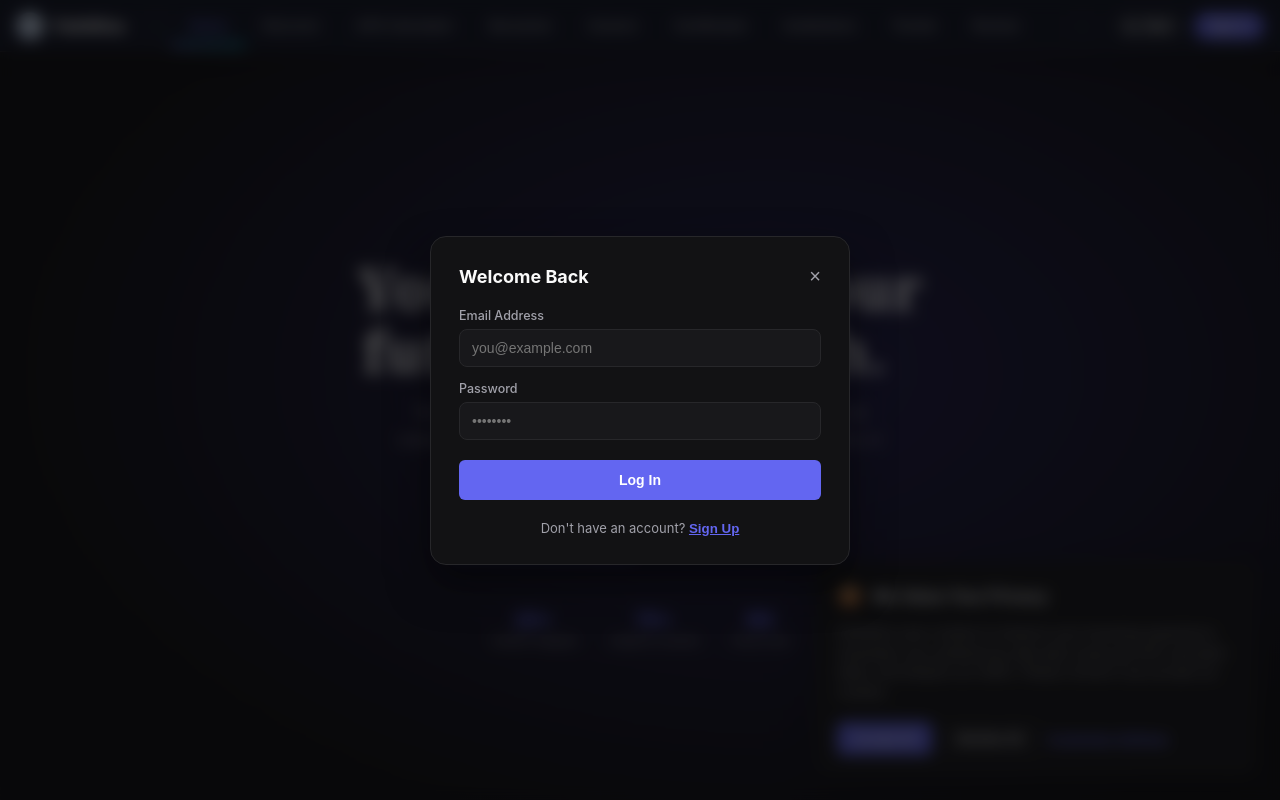
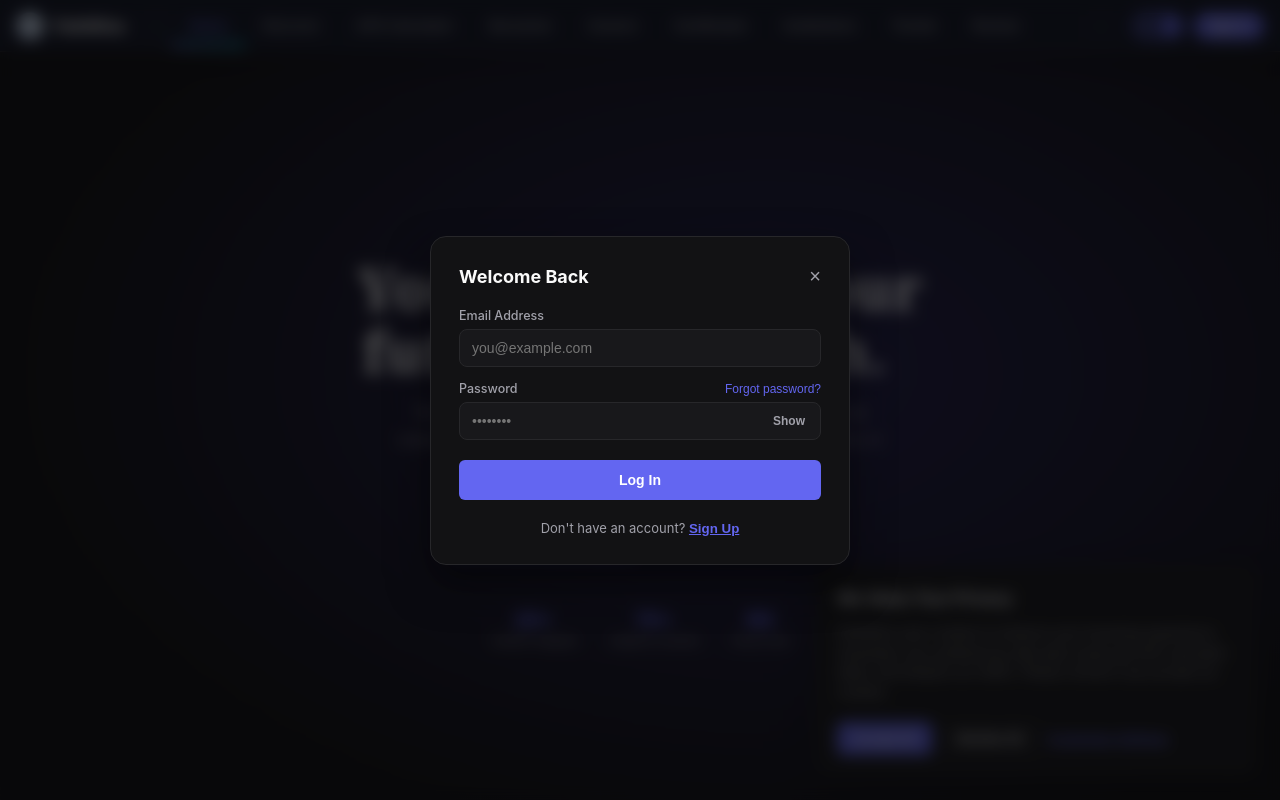
Before and after one commit to ngobeni2302-alt/PathWayZA, a React (Vite) app: page / in a window 1280 px wide. Both pictures are taken after a click on the button "Sign In". Shown: the top 800 px of the page. Built offline with nearby package versions, Linux system fonts and the light colour scheme.

Commit message:
Signup and login error resolving

```diff
--- a/PathwayZA.jsx
+++ b/PathwayZA.jsx
@@ -705,31 +705,36 @@ function ThemeToggle({ dark, setDark }) {
     <button
       onClick={() => setDark(d => !d)}
       title={dark ? "Switch to Light Mode" : "Switch to Dark Mode"}
-      style={{
-        width: 44,
-        height: 24,
-        borderRadius: 12,
-        background: dark ? "#6366F1" : "#94A3B8",
+      aria-label="Toggle theme mode"
+      style={{
+        width: 52,
+        height: 26,
+        borderRadius: 13,
+        background: dark ? "rgba(99, 102, 241, 0.35)" : "rgba(203, 213, 225, 0.8)",
+        border: dark ? "1px solid #6366F1" : "1px solid #94A3B8",
         position: "relative",
         cursor: "pointer",
-        transition: "background 0.3s ease",
-        border: "none",
-        padding: 0,
+        transition: "all 0.3s ease",
+        padding: "0 5px",
         outline: "none",
         display: "flex",
-        alignItems: "center"
-      }}
-    >
+        alignItems: "center",
+        justifyContent: "space-between",
+        boxShadow: dark ? "0 0 10px rgba(99,102,241,0.2)" : "none"
+      }}
+    >
+      <CiLight size={14} style={{ color: dark ? "#94A3B8" : "#EA580C" }} />
+      <FaMoon size={11} style={{ color: dark ? "#818CF8" : "#94A3B8" }} />
       <div
         style={{
-          width: 18,
-          height: 18,
+          width: 20,
+          height: 20,
           borderRadius: "50%",
-          background: "#FFFFFF",
+          background: dark ? "#6366F1" : "#FFFFFF",
           position: "absolute",
-          top: 3,
-          left: dark ? 23 : 3,
-          transition: "left 0.25s cubic-bezier(0.4, 0, 0.2, 1)",
+          top: 2,
+          left: dark ? 28 : 2,
+          transition: "left 0.25s cubic-bezier(0.4, 0, 0.2, 1), background 0.25s ease",
           boxShadow: "0 1px 4px rgba(0,0,0,0.3)"
         }}
       />
@@ -3039,35 +3044,7 @@ function SystemTabNav({ tabs, activeTab, onTabSelect, T, dark, setDark, user, se
       {/* Theme Toggle & User Auth */}
       <div className="desktop-brand-header" style={{ marginLeft: 16, flexShrink: 0, display: "flex", alignItems: "center", gap: 10 }}>
         {setDark && (
-          <button
-            onClick={() => setDark(!dark)}
-            aria-label="Toggle dark mode"
-            style={{
-              background: dark ? "rgba(255,255,255,0.08)" : "rgba(0,0,0,0.06)",
-              border: `1px solid ${T.border}`,
-              borderRadius: 20,
-              padding: "5px 12px",
-              fontSize: 12,
-              fontWeight: 600,
-              color: T.chalk,
-              cursor: "pointer",
-              display: "flex",
-              alignItems: "center",
-              gap: 6
-            }}
-          >
-            {dark ? (
-              <>
-                <FaMoon size={12} />
-                <span>Dark</span>
-              </>
-            ) : (
-              <>
-                <CiLight size={14} style={{ strokeWidth: 0.5 }} />
-                <span>Light</span>
-              </>
-            )}
-          </button>
+          <ThemeToggle dark={dark} setDark={setDark} />
         )}
 
         {/* User Account Controls */}
@@ -3256,7 +3233,6 @@ function CookieConsentBanner({ T, dark, onAccept }) {
       {!showCustomize ? (
         <div style={{ display: "flex", flexDirection: "column", gap: 16 }}>
           <div style={{ display: "flex", alignItems: "center", gap: 10 }}>
-            <span style={{ fontSize: 20 }}>🍪</span>
             <h3 style={{ fontSize: 16, fontWeight: 700, margin: 0 }}>We Value Your Privacy</h3>
           </div>
           <p style={{ fontSize: 13, color: T.muted, lineHeight: 1.5, margin: 0 }}>
@@ -3278,7 +3254,6 @@ function CookieConsentBanner({ T, dark, onAccept }) {
         <div style={{ display: "flex", flexDirection: "column", gap: 16 }}>
           <div style={{ display: "flex", alignItems: "center", justifyContent: "space-between" }}>
             <div style={{ display: "flex", alignItems: "center", gap: 10 }}>
-              <span style={{ fontSize: 20 }}>⚙️</span>
               <h3 style={{ fontSize: 16, fontWeight: 700, margin: 0 }}>Customize Preferences</h3>
             </div>
             <button className="cookie-btn-link" onClick={() => setShowCustomize(false)} style={{ color: T.muted, background: "none", border: "none", cursor: "pointer", fontSize: 13 }}>
@@ -3339,11 +3314,36 @@ function CookieConsentBanner({ T, dark, onAccept }) {
   );
 }
 
+// ── AUTH ERROR HELPER ────────────────────────────────────────────────────────
+const formatAuthError = (err) => {
+  if (!err) return "An unexpected error occurred.";
+  const msg = typeof err === "string" ? err : err.message || "";
+  const lower = msg.toLowerCase();
+
+  if (lower.includes("rate limit") || lower.includes("over_email_send_rate_limit") || lower.includes("email rate limit")) {
+    return "Email send limit reached. Please wait a few minutes before trying again, or log in if you already registered.";
+  }
+  if (lower.includes("invalid login credentials") || lower.includes("invalid_credentials")) {
+    return "Invalid email address or password. Please check your details and try again.";
+  }
+  if (lower.includes("user already registered") || lower.includes("already registered") || lower.includes("user_already_exists")) {
+    return "An account with this email address already exists. Please log in instead.";
+  }
+  if (lower.includes("email not confirmed") || lower.includes("email_not_confirmed")) {
+    return "Your email address has not been verified yet. Please check your inbox for the verification email.";
+  }
+  if (lower.includes("password should be at least")) {
+    return "Password does not meet length requirements.";
+  }
+  return msg;
+};
+
 // ── AUTH MODAL ────────────────────────────────────────────────────────────────
 function AuthModal({ T, isOpen, onClose }) {
-  const [isSignUp, setIsSignUp] = useState(false);
+  const [mode, setMode] = useState("signin"); // "signin" | "signup" | "forgot"
   const [email, setEmail] = useState("");
   const [password, setPassword] = useState("");
+  const [showPassword, setShowPassword] = useState(false);
   const [profileSetup, setProfileSetup] = useState(false);
   const [userId, setUserId] = useState(null);
 
@@ -3359,6 +3359,7 @@ function AuthModal({ T, isOpen, onClose }) {
     if (isOpen) {
       setEmail("");
       setPassword("");
+      setShowPassword(false);
       setProfileSetup(false);
       setUserId(null);
       setProfileName("");
@@ -3366,10 +3367,33 @@ function AuthModal({ T, isOpen, onClose }) {
       setProfileProvince("Gauteng");
       setError(null);
       setInfo(null);
-    }
-  }, [isOpen, isSignUp]);
+      setMode("signin");
+    }
+  }, [isOpen]);
 
   if (!isOpen) return null;
+
+  const handleForgotPassword = async (e) => {
+    e.preventDefault();
+    setError(null);
+    setInfo(null);
+    if (!email) {
+      setError("Please enter your email address.");
+      return;
+    }
+    setLoading(true);
+    try {
+      const { error: resetErr } = await supabase.auth.resetPasswordForEmail(email, {
+        redirectTo: window.location.origin
+      });
+      if (resetErr) throw resetErr;
+      setInfo("Password reset link sent! Check your email inbox.");
+    } catch (err) {
+      setError(formatAuthError(err));
+    } finally {
+      setLoading(false);
+    }
+  };
 
   const handleSubmit = async (e) => {
     e.preventDefault();
@@ -3377,13 +3401,13 @@ function AuthModal({ T, isOpen, onClose }) {
     setInfo(null);
     setLoading(true);
 
-    if (!email || !password) {
-      setError("Please fill in all fields.");
+    if (!email || (!password && mode !== "forgot")) {
+      setError("Please fill in all required fields.");
       setLoading(false);
       return;
     }
 
-    if (isSignUp) {
+    if (mode === "signup") {
       const minLength = 8;
       const hasUpperCase = /[A-Z]/.test(password);
       const hasLowerCase = /[a-z]/.test(password);
@@ -3391,26 +3415,27 @@ function AuthModal({ T, isOpen, onClose }) {
       const hasSpecial = /[!@#$%^&*(),.?":{}|<>]/.test(password);
 
       if (password.length < minLength || !hasUpperCase || !hasLowerCase || !hasNumber || !hasSpecial) {
-        setError("Password must be at least 8 characters long and contain at least one uppercase letter (A-Z), one lowercase letter (a-z), one number (0-9), and one special character (e.g. !, @, #, $, %).");
+        setError("Password must be at least 8 characters long and contain uppercase, lowercase, a number, and a special character.");
         setLoading(false);
         return;
       }
-    } else {
-      if (password.length < 6) {
-        setError("Password must be at least 6 characters.");
-        setLoading(false);
-        return;
-      }
     }
 
     try {
-      if (isSignUp) {
+      if (mode === "signup") {
         const { data, error: signUpErr } = await supabase.auth.signUp({
           email,
           password
         });
 
         if (signUpErr) throw signUpErr;
+
+        // Check if user already exists (Supabase returns data.user with empty identities array when email obfuscation is on)
+        if (data?.user?.identities && data.user.identities.length === 0) {
+          setError("An account with this email address already exists. Please log in instead.");
+          setLoading(false);
+          return;
+        }
 
         if (data?.user) {
           setUserId(data.user.id);
@@ -3431,7 +3456,7 @@ function AuthModal({ T, isOpen, onClose }) {
         }
       }
     } catch (err) {
-      setError(err.message || "An unexpected error occurred.");
+      setError(formatAuthError(err));
     } finally {
       setLoading(false);
     }
@@ -3456,17 +3481,23 @@ function AuthModal({ T, isOpen, onClose }) {
         province: profileProvince
       });
 
-      setInfo("Profile saved! Logging you in...");
-
-      // Automatically sign in the user using the email and password they just registered with
+      // Check if session is already active
+      const { data: sessionData } = await supabase.auth.getSession();
+      if (sessionData?.session) {
+        setInfo("Profile saved! Welcome to PathWise.");
+        setTimeout(() => onClose(), 1500);
+        return;
+      }
+
+      // Automatically sign in the user if session wasn't auto-established
       const { data, error: signInErr } = await supabase.auth.signInWithPassword({
         email,
         password
       });
 
       if (signInErr) {
-        console.warn("Auto sign-in error (likely needs verification):", signInErr.message);
-        setInfo("Profile saved! Please check your email inbox to verify your account, then you can log in.");
+        console.warn("Auto sign-in notice:", signInErr.message);
+        setInfo("Profile saved! Please check your email inbox to verify your account, then log in.");
         setTimeout(() => onClose(), 3500);
       } else {
         setInfo("Logged in successfully! Welcome to PathWise.");
@@ -3489,7 +3520,7 @@ function AuthModal({ T, isOpen, onClose }) {
       >
         <div style={{ display: "flex", justifyContent: "space-between", alignItems: "center", marginBottom: 20 }}>
           <h3 style={{ fontSize: 18, fontWeight: 700, margin: 0 }}>
-            {profileSetup ? "Set Up Your Profile" : isSignUp ? "Create an Account" : "Welcome Back"}
+            {profileSetup ? "Set Up Your Profile" : mode === "forgot" ? "Reset Password" : mode === "signup" ? "Create an Account" : "Welcome Back"}
           </h3>
           <button
             onClick={onClose}
@@ -3500,18 +3531,69 @@ function AuthModal({ T, isOpen, onClose }) {
         </div>
 
         {error && (
-          <div style={{ backgroundColor: "rgba(239, 68, 68, 0.15)", border: "1px solid #EF4444", color: "#FCA5A5", borderRadius: 8, padding: 12, marginBottom: 16, fontSize: 13 }}>
-            ⚠️ {error}
+          <div style={{ backgroundColor: "rgba(239, 68, 68, 0.15)", border: "1px solid #EF4444", color: "#FCA5A5", borderRadius: 8, padding: 12, marginBottom: 16, fontSize: 13, wordBreak: "break-word" }}>
+            {error}
           </div>
         )}
 
         {info && (
-          <div style={{ backgroundColor: "rgba(16, 185, 129, 0.15)", border: "1px solid #10B981", color: "#A7F3D0", borderRadius: 8, padding: 12, marginBottom: 16, fontSize: 13 }}>
-            ✓ {info}
+          <div style={{ backgroundColor: "rgba(16, 185, 129, 0.15)", border: "1px solid #10B981", color: "#A7F3D0", borderRadius: 8, padding: 12, marginBottom: 16, fontSize: 13, wordBreak: "break-word" }}>
+            {info}
           </div>
         )}
 
-        {!profileSetup ? (
+        {mode === "forgot" ? (
+          <form onSubmit={handleForgotPassword} style={{ display: "flex", flexDirection: "column", gap: 14 }}>
+            <div style={{ display: "flex", flexDirection: "column", gap: 6 }}>
+              <label style={{ fontSize: 12.5, fontWeight: 500, color: T.muted }}>Email Address</label>
+              <input
+                type="email"
+                value={email}
+                onChange={(e) => setEmail(e.target.value)}
+                placeholder="you@example.com"
+                disabled={loading}
+                required
+                style={{
+                  backgroundColor: T.inputBg,
+                  border: `1px solid ${T.border}`,
+                  color: T.chalk,
+                  borderRadius: 8,
+                  padding: "10px 12px",
+                  fontSize: 14,
+                  outline: "none"
+                }}
+              />
+            </div>
+
+            <button
+              type="submit"
+              disabled={loading}
+              className="cookie-btn"
+              style={{
+                backgroundColor: T.teal,
+                color: "#FFFFFF",
+                width: "100%",
+                padding: "12px",
+                fontSize: 14,
+                marginTop: 6,
+                cursor: loading ? "not-allowed" : "pointer",
+                opacity: loading ? 0.7 : 1
+              }}
+            >
+              {loading ? "Sending..." : "Send Reset Link"}
+            </button>
+
+            <div style={{ marginTop: 12, textAlign: "center", fontSize: 13, color: T.muted }}>
+              <button
+                type="button"
+                onClick={() => { setMode("signin"); setError(null); setInfo(null); }}
+                style={{ background: "none", border: "none", color: T.teal, cursor: "pointer", fontWeight: 600, padding: 0 }}
+              >
+                ← Back to Log In
+              </button>
+            </div>
+          </form>
+        ) : !profileSetup ? (
           <>
             <form onSubmit={handleSubmit} style={{ display: "flex", flexDirection: "column", gap: 14 }}>
               <div style={{ display: "flex", flexDirection: "column", gap: 6 }}>
@@ -3536,9 +3618,21 @@ function AuthModal({ T, isOpen, onClose }) {
               </div>
 
               <div style={{ display: "flex", flexDirection: "column", gap: 6 }}>
+                <div style={{ display: "flex", justifyContent: "space-between", alignItems: "center" }}>
                   <label style={{ fontSize: 12.5, fontWeight: 500, color: T.muted }}>Password</label>
+                  {mode === "signin" && (
+                    <button
+                      type="button"
+                      onClick={() => { setMode("forgot"); setError(null); setInfo(null); }}
+                      style={{ background: "none", border: "none", color: T.teal, fontSize: 12, cursor: "pointer", padding: 0 }}
+                    >
+                      Forgot password?
+                    </button>
+                  )}
+                </div>
+                <div style={{ position: "relative", display: "flex", alignItems: "center" }}>
                   <input
-                  type="password"
+                    type={showPassword ? "text" : "password"}
                     value={password}
                     onChange={(e) => setPassword(e.target.value)}
                     placeholder="••••••••"
@@ -3549,11 +3643,35 @@ function AuthModal({ T, isOpen, onClose }) {
                       border: `1px solid ${T.border}`,
                       color: T.chalk,
                       borderRadius: 8,
-                    padding: "10px 12px",
+                      padding: "10px 42px 10px 12px",
                       fontSize: 14,
-                    outline: "none"
+                      outline: "none",
+                      width: "100%"
                     }}
                   />
+                  <button
+                    type="button"
+                    onClick={() => setShowPassword(!showPassword)}
+                    style={{
+                      position: "absolute",
+                      right: 10,
+                      background: "none",
+                      border: "none",
+                      color: T.muted,
+                      cursor: "pointer",
+                      fontSize: 12,
+                      fontWeight: 600,
+                      padding: "4px 6px"
+                    }}
+                  >
+                    {showPassword ? "Hide" : "Show"}
+                  </button>
+                </div>
+                {mode === "signup" && (
+                  <div style={{ fontSize: 11, color: T.muted, marginTop: 2 }}>
+                    Must be 8+ characters with uppercase, lowercase, number & symbol.
+                  </div>
+                )}
               </div>
 
               <button
@@ -3571,17 +3689,22 @@ function AuthModal({ T, isOpen, onClose }) {
                   opacity: loading ? 0.7 : 1
                 }}
               >
-                {loading ? "Please wait..." : isSignUp ? "Sign Up" : "Log In"}
+                {loading ? "Please wait..." : mode === "signup" ? "Sign Up" : "Log In"}
               </button>
             </form>
 
             <div style={{ marginTop: 20, textAlign: "center", fontSize: 13, color: T.muted }}>
-              {isSignUp ? "Already have an account? " : "Don't have an account? "}
+              {mode === "signup" ? "Already have an account? " : "Don't have an account? "}
               <button
-                onClick={() => setIsSignUp(!isSignUp)}
+                type="button"
+                onClick={() => {
+                  setMode(mode === "signup" ? "signin" : "signup");
+                  setError(null);
+                  setInfo(null);
+                }}
                 style={{ background: "none", border: "none", color: T.teal, cursor: "pointer", fontWeight: 600, padding: 0, textDecoration: "underline" }}
               >
-                {isSignUp ? "Log In" : "Sign Up"}
+                {mode === "signup" ? "Log In" : "Sign Up"}
               </button>
             </div>
           </>
@@ -3751,13 +3874,13 @@ function ProfileModal({ T, isOpen, onClose, user }) {
 
         {error && (
           <div style={{ backgroundColor: "rgba(239, 68, 68, 0.15)", border: "1px solid #EF4444", color: "#FCA5A5", borderRadius: 8, padding: 12, marginBottom: 16, fontSize: 13 }}>
-            ⚠️ {error}
+            {error}
           </div>
         )}
 
         {info && (
           <div style={{ backgroundColor: "rgba(16, 185, 129, 0.15)", border: "1px solid #10B981", color: "#A7F3D0", borderRadius: 8, padding: 12, marginBottom: 16, fontSize: 13 }}>
-            ✓ {info}
+            {info}
           </div>
         )}
 
@@ -3949,7 +4072,6 @@ function ReviewPage({ T }) {
   if (submitted) {
     return (
       <div style={{ display: "flex", flexDirection: "column", alignItems: "center", justifyContent: "center", minHeight: "400px", textAlign: "center", padding: "2rem" }}>
-        <div style={{ fontSize: "64px", marginBottom: "20px" }}>🎉</div>
         <h3 style={{ fontSize: "22px", fontWeight: 700, color: T.chalk, marginBottom: "10px" }}>Thank You for Your Feedback!</h3>
         <p style={{ color: T.muted, fontSize: "14px", maxWidth: "450px", lineHeight: 1.6 }}>
           Your review has been successfully submitted and sent directly to the site administrator. We appreciate your time in helping us improve PathWise.
@@ -4116,7 +4238,7 @@ function ReviewPage({ T }) {
     <form onSubmit={handleSubmit} style={{ width: "100%", maxWidth: 800, margin: "0 auto", padding: "0 1rem 4rem" }}>
       {error && (
         <div style={{ backgroundColor: "#FCA5A5", border: "1px solid #EF4444", color: "#7F1D1D", borderRadius: 8, padding: 14, marginBottom: 20, fontSize: 14 }}>
-          ⚠️ {error}
+          {error}
         </div>
       )}
 
```
Lines whose indentation alone changed are shown as unchanged.
